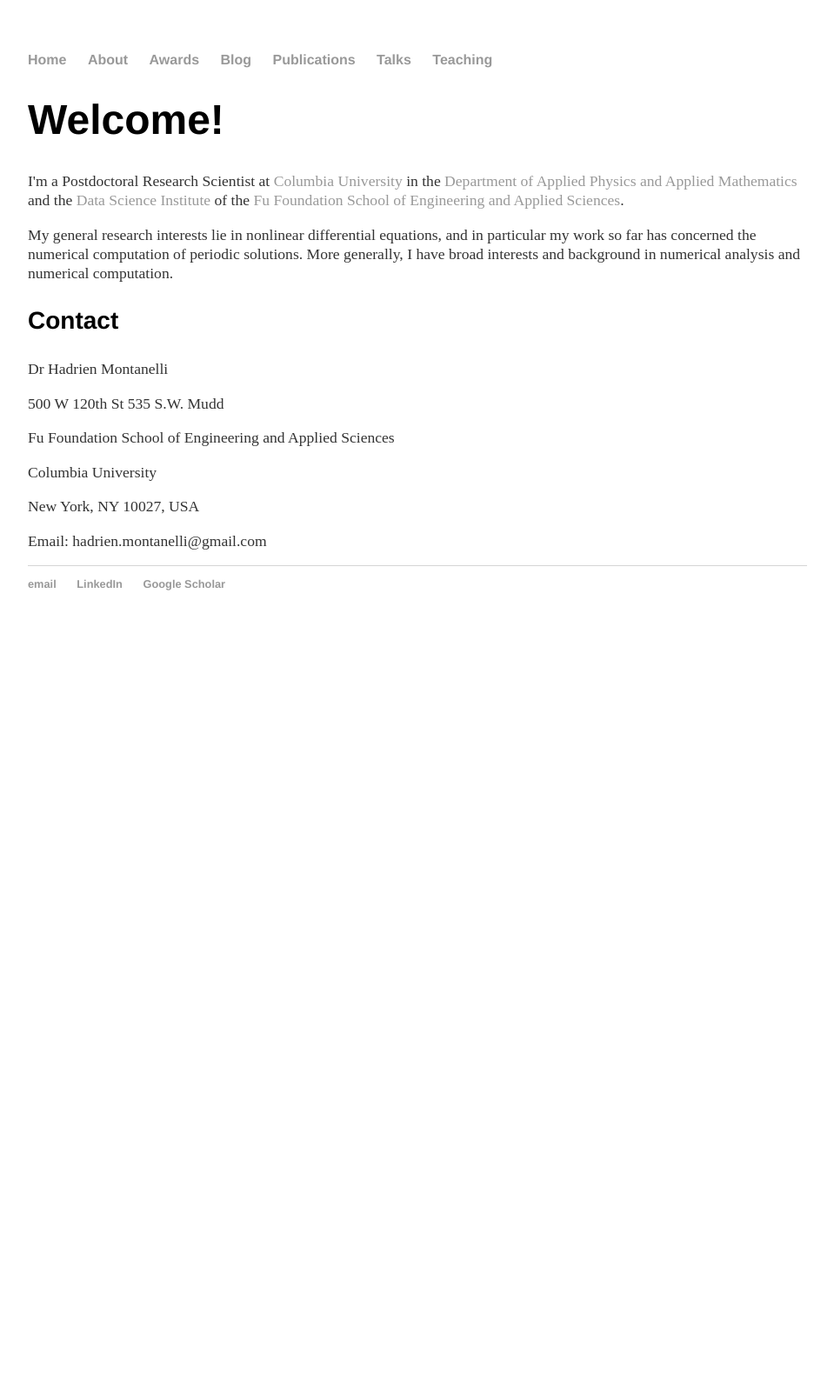
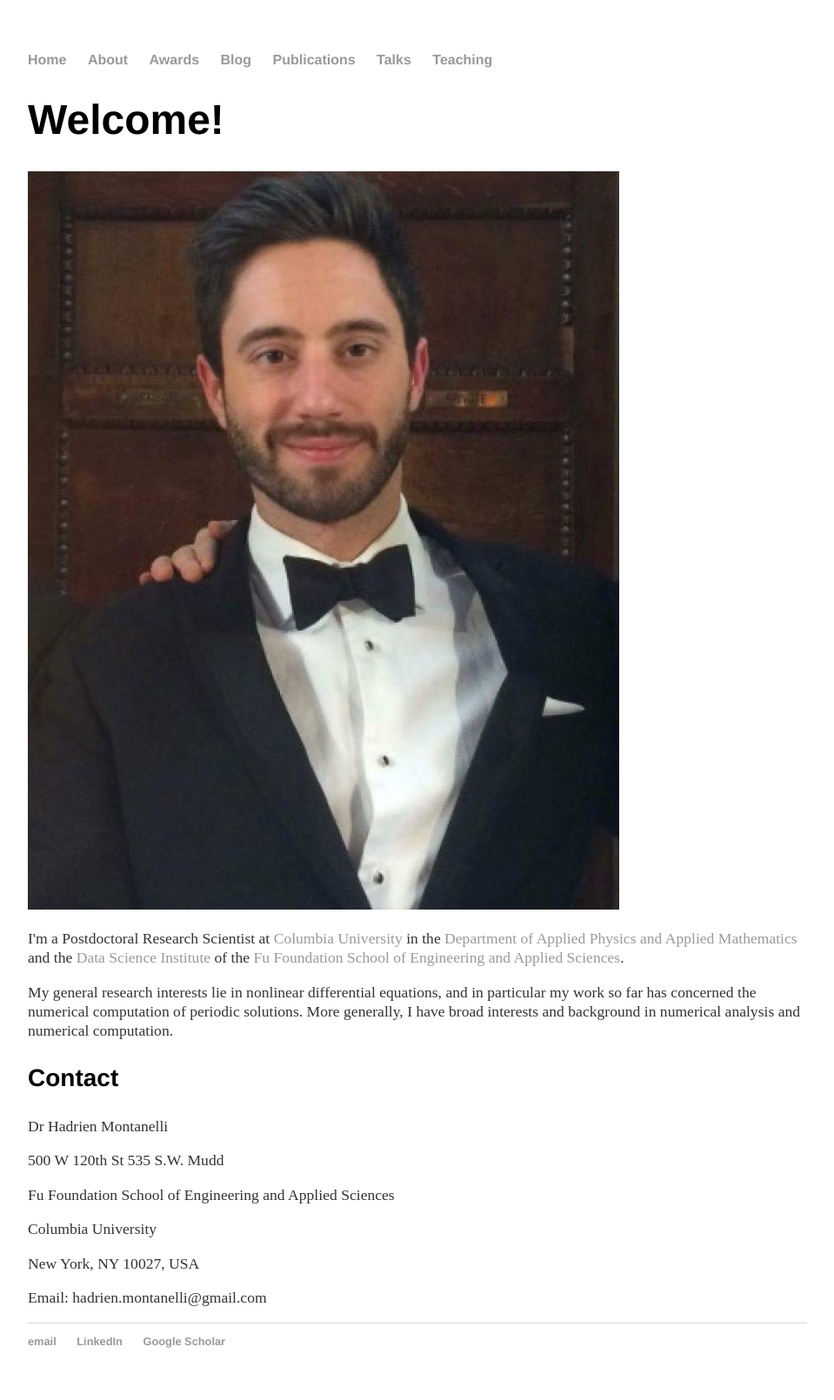
Before and after one commit to Hadrien-Montanelli/Hadrien-Montanelli.github.io, a Jekyll site: the page built from index.html, in a window 1280 px wide. Shown: the whole page at 87% size, without its empty margins (160-1119 px from the left). Built offline with Jekyll 4.4.1, drawn with Linux system fonts in a browser that asks for light colours; before the commit the page ends 900 px from its top, so only the background shows below that.

Commit message:
Update index.html

```diff
--- a/index.html
+++ b/index.html
@@ -4,6 +4,7 @@ title: Hadrien Montanelli
 ---
 <div class="blurb">
 	<h1>Welcome!</h1>
+	<img src="Hadrien_Montanelli.jpg">
 	<p>I'm a Postdoctoral Research Scientist at <a href="http://www.columbia.edu">Columbia University</a>
 	in the <a href="http://apam.columbia.edu">Department of Applied Physics and Applied Mathematics</a>
 	and the <a href="http://datascience.columbia.edu">Data Science Institute</a> of the
```
